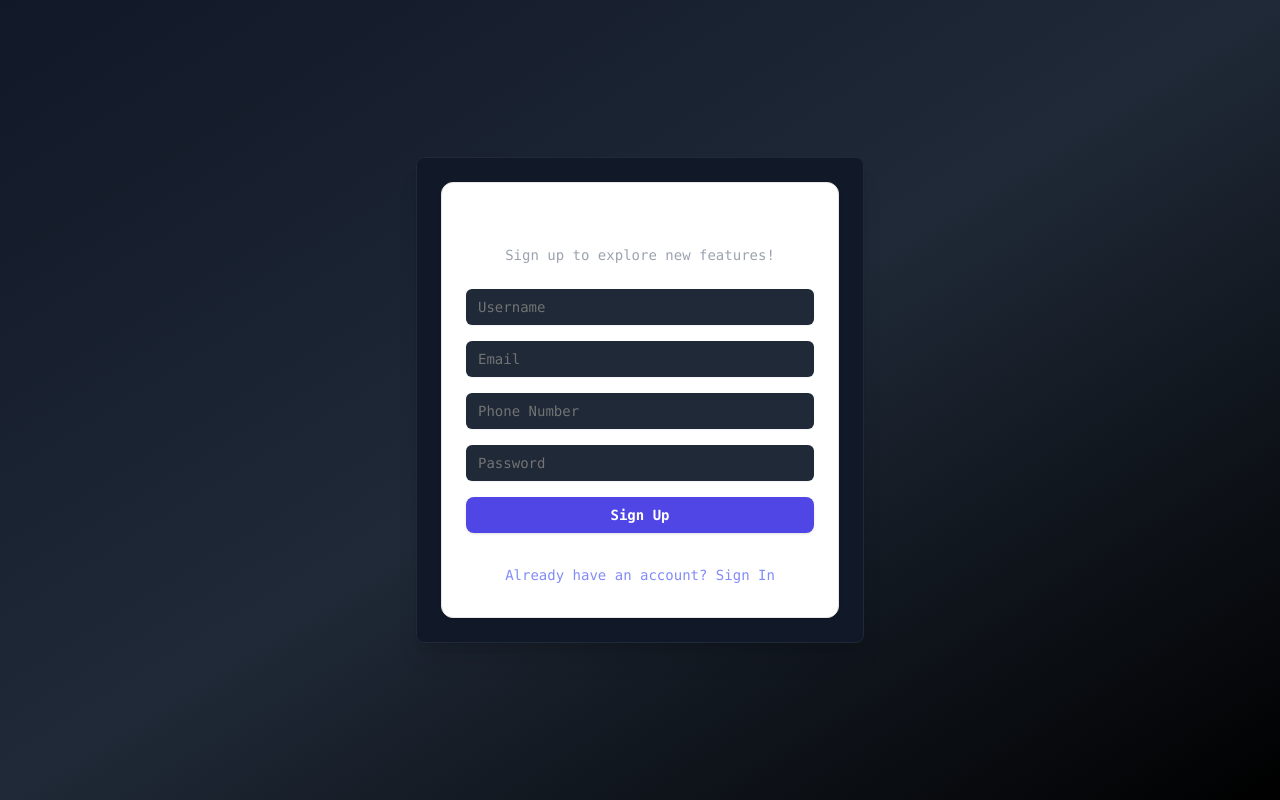
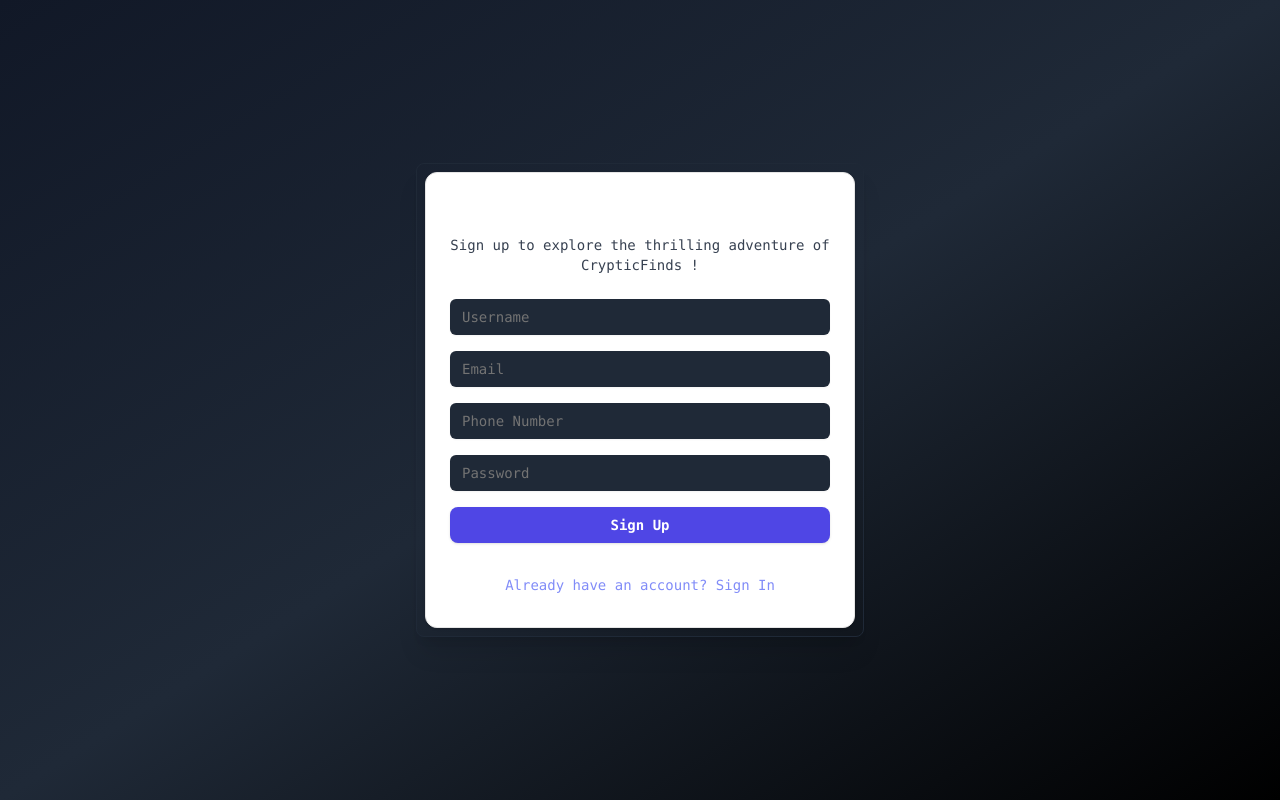
Before and after one commit to nsxhil/CrypticFinds, a React (Vite) app in the folder frontend/: page /signup in a window 1280 px wide. Built offline with nearby package versions, Linux system fonts and the light colour scheme; no server answers.

Commit message:
added branchoption

```diff
--- a/frontend/src/components/Chapter1.tsx
+++ b/frontend/src/components/Chapter1.tsx
@@ -59,6 +59,7 @@
       try {
         const response = await axios.get(`${API_URL}/api/questions/branch1`);
         await setQuestions(response.data);
+        console.log(questions)
       } catch (error) {
         console.error("Error fetching questions:", error);
       }
--- a/frontend/src/components/CrypticFinds.tsx
+++ b/frontend/src/components/CrypticFinds.tsx
@@ -47,7 +47,6 @@
   //   fetchData();
   // }, []);
 
-  console.log(questions);
 
   const startGame = () => {
     navigate("/chapter1");
--- a/frontend/src/components/SignInUp.tsx
+++ b/frontend/src/components/SignInUp.tsx
@@ -52,17 +52,17 @@
         initial={{ opacity: 0, scale: 0.9 }}
         animate={{ opacity: 1, scale: 1 }}
         transition={{ duration: 0.5 }}
-        className="flex flex-col items-center w-full max-w-md p-6 bg-gray-900 rounded-lg shadow-xl border border-gray-800"
+        className="flex flex-col items-center w-full max-w-md p-2 rounded-lg shadow-xl border border-gray-800"
       >
         <Card className="w-full">
           <CardHeader className="text-center">
             <CardTitle className="text-2xl font-bold text-white">
               {isSignIn ? "Welcome Back!" : "Create Account"}
             </CardTitle>
-            <CardDescription className="text-gray-400">
+            <CardDescription className="text-gray-700">
               {isSignIn
                 ? "Enter your credentials to access your account"
-                : "Sign up to explore new features!"}
+                : " Sign up to explore the thrilling adventure of CrypticFinds !"}
             </CardDescription>
           </CardHeader>
           <CardContent>
--- /dev/null
+++ b/frontend/src/components/ui/BranchOption.tsx
@@ -0,0 +1,24 @@
+
+
+interface BranchOptionProps {
+    title: string
+    icon: React.ReactNode
+    description: string
+    onClick: () => void
+  }
+
+  function BranchOption({ title, icon, description, onClick,}: BranchOptionProps) {
+    return (
+      <button
+        onClick={onClick}
+        className={`flex flex-col items-center p-6  rounded-lg transition-all duration-300 ease-in-out transform hover:scale-125 focus:outline-none focus:ring-2 focus:ring-opacity-50 ${
+           'bg-blue-500  ring-2 ring-white scale-105'
+        }`}
+      >
+        {icon}
+        <h2 className="text-2xl font-bold mb-5">{title}</h2>
+        <p className="text-center ">{description}</p>
+      </button>
+    )
+};
+export default BranchOption
```
Also changed, not shown: 2 other files (tests, documents, lock files or other folders).
